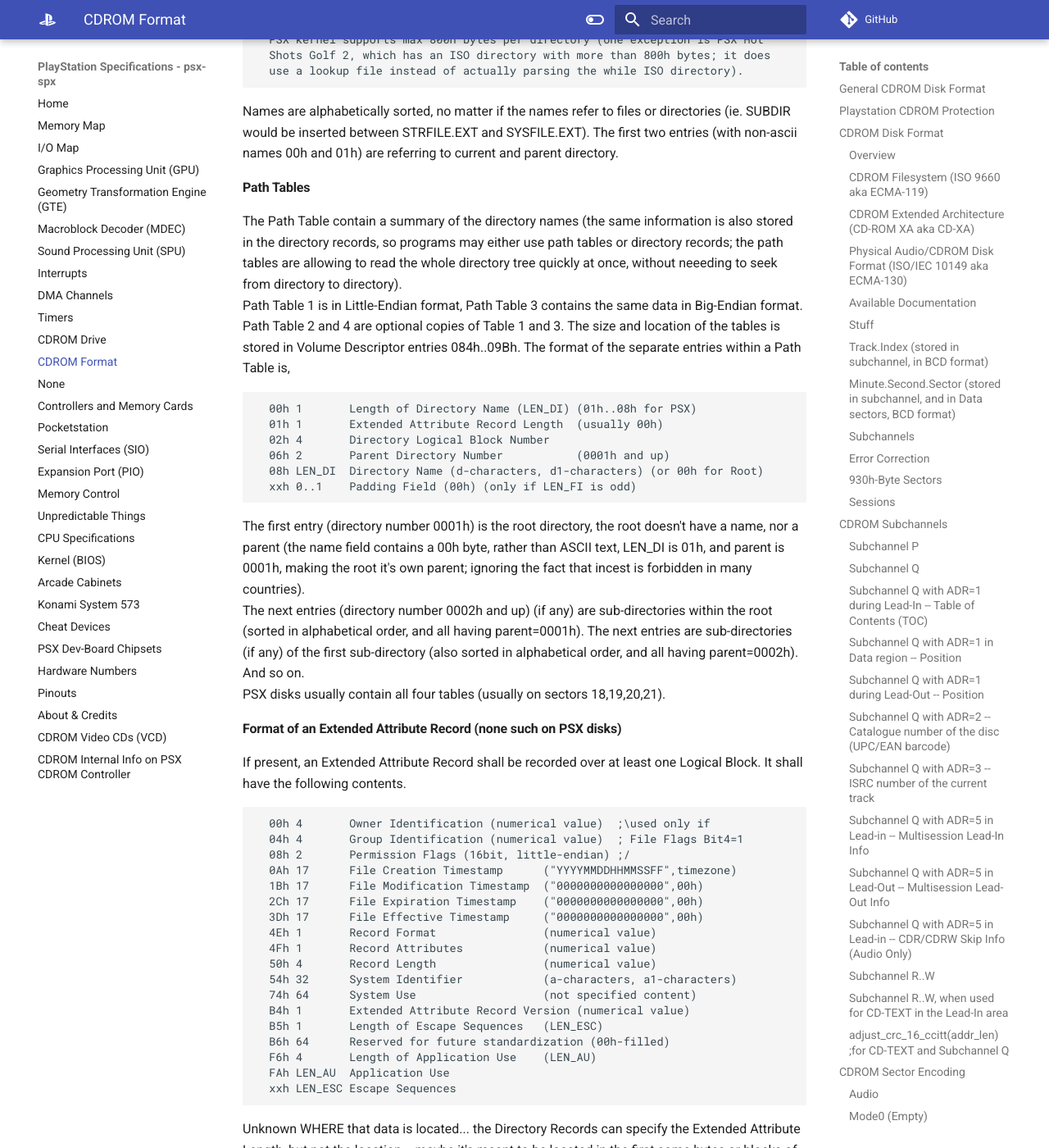
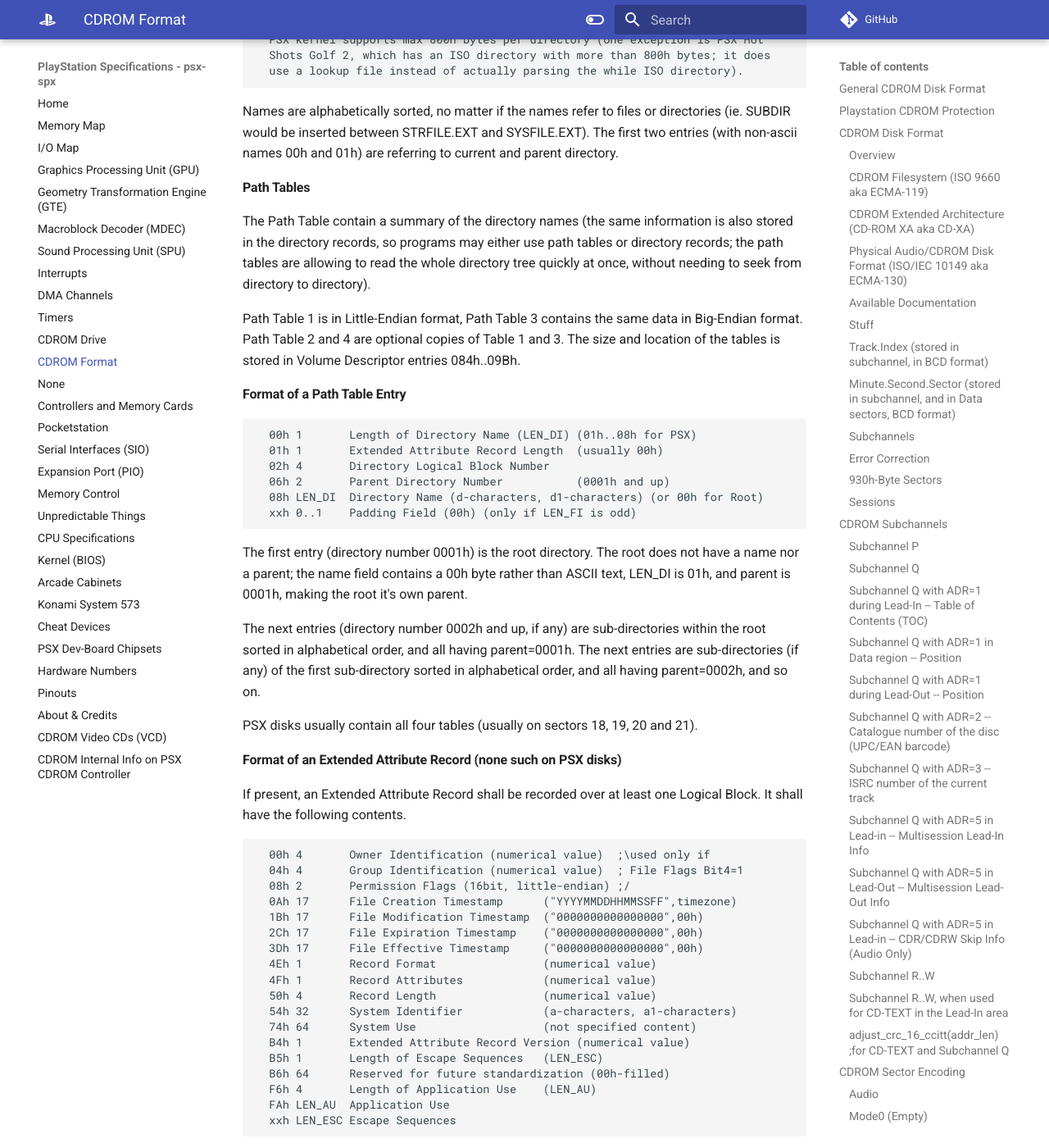
Before and after one commit to psx-spx/psx-spx.github.io, an MkDocs documentation site: the page built from docs/cdromformat.md, in a window 1280 px wide and 1400 px high, scrolled down 25452 px. Shown: the whole window at 82% size. Built offline with MkDocs 1.6.1 and Material for MkDocs 9.7.7, drawn with Linux system fonts in a browser that asks for light colours; comment, search, counter and statistics services are not loaded.

Commit message:
Fix typos and improve sentence structure in cdromformat.md

````diff
--- a/docs/cdromformat.md
+++ b/docs/cdromformat.md
@@ -1196,11 +1196,15 @@ current and parent directory.<br/>
 The Path Table contain a summary of the directory names (the same information
 is also stored in the directory records, so programs may either use path tables
 or directory records; the path tables are allowing to read the whole directory
-tree quickly at once, without neeeding to seek from directory to directory).<br/>
+tree quickly at once, without needing to seek from directory to directory).
+
 Path Table 1 is in Little-Endian format, Path Table 3 contains the same data in
 Big-Endian format. Path Table 2 and 4 are optional copies of Table 1 and 3. The
 size and location of the tables is stored in Volume Descriptor entries
-084h..09Bh. The format of the separate entries within a Path Table is,<br/>
+084h..09Bh.
+
+#### Format of a Path Table Entry
+
 ```
   00h 1       Length of Directory Name (LEN_DI) (01h..08h for PSX)
   01h 1       Extended Attribute Record Length  (usually 00h)
@@ -1209,15 +1213,18 @@ size and location of the tables is stored in Volume Descriptor entries
   08h LEN_DI  Directory Name (d-characters, d1-characters) (or 00h for Root)
   xxh 0..1    Padding Field (00h) (only if LEN_FI is odd)
 ```
-The first entry (directory number 0001h) is the root directory, the root
-doesn't have a name, nor a parent (the name field contains a 00h byte, rather
+
+The first entry (directory number 0001h) is the root directory. The root
+does not have a name nor a parent; the name field contains a 00h byte rather
 than ASCII text, LEN\_DI is 01h, and parent is 0001h, making the root it's own
-parent; ignoring the fact that incest is forbidden in many countries).<br/>
-The next entries (directory number 0002h and up) (if any) are sub-directories
-within the root (sorted in alphabetical order, and all having parent=0001h).
-The next entries are sub-directories (if any) of the first sub-directory (also
-sorted in alphabetical order, and all having parent=0002h). And so on.<br/>
-PSX disks usually contain all four tables (usually on sectors 18,19,20,21).<br/>
+parent.
+
+The next entries (directory number 0002h and up, if any) are sub-directories
+within the root sorted in alphabetical order, and all having parent=0001h.
+The next entries are sub-directories (if any) of the first sub-directory
+sorted in alphabetical order, and all having parent=0002h, and so on.
+
+PSX disks usually contain all four tables (usually on sectors 18, 19, 20 and 21).
 
 #### Format of an Extended Attribute Record (none such on PSX disks)
 If present, an Extended Attribute Record shall be recorded over at least one
````
